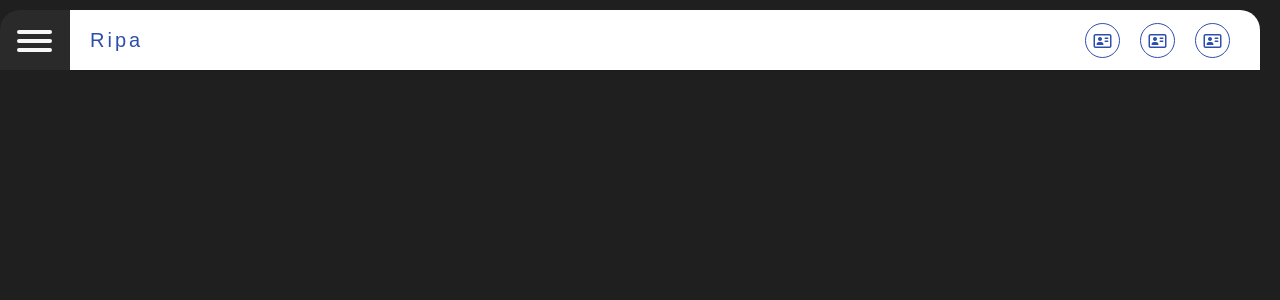
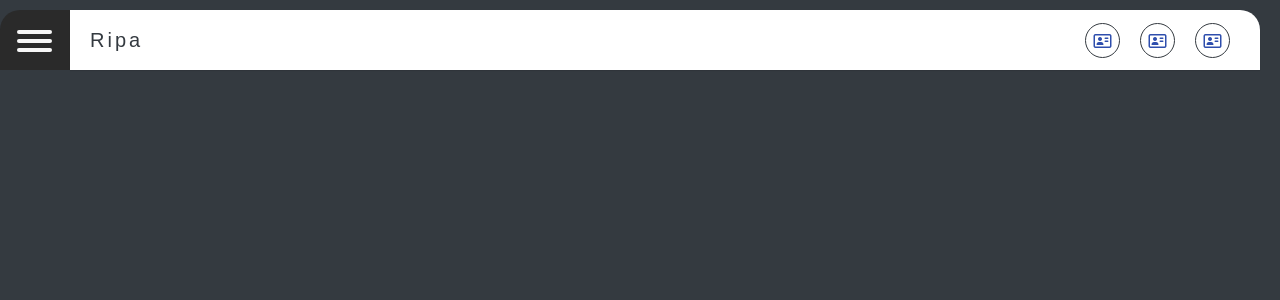
Before and after one commit to ripa001/ripa001.github.io, a Jekyll site: the page built from index.html, in a window 1280 px wide. Shown: the top 300 px of the page. Built offline with Jekyll 4.4.1, drawn with Linux system fonts in a browser that asks for light colours; nearby versions of some CDN libraries.

Commit message:
Update style.css

```diff
--- a/css/style.css
+++ b/css/style.css
@@ -8,7 +8,7 @@
   font-family: Arial, Helvetica, sans-serif;
 }
 body{
-  background:#1f1f1f;
+  background:#343a40;
 }
 .wrapper .top-navbar{
   width: calc(100% - 20px);
@@ -45,7 +45,7 @@ body{
   box-shadow: 0 1px 1px rgba(0,0,0,0.1);
 }
 .wrapper .top-navbar .top-menu .logo{
-  color:#2e4ead;
+  color:#343a40;
   font-size: 20px;
   font-wheight:700;
   letter-spacing:3px;
@@ -57,7 +57,7 @@ body{
   width: 35px;
   height:35px;
   line-height: 35px;
-  border: 1px solid #2e4ead;
+  border: 1px solid #343a40;
   text-align: center;
   border-radius: 50%;
   color: #2e4ead;
```
